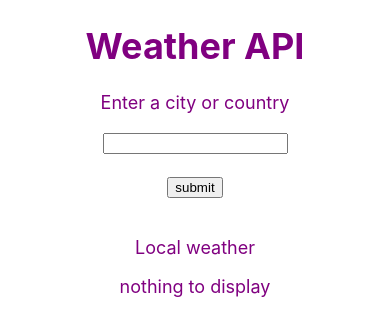
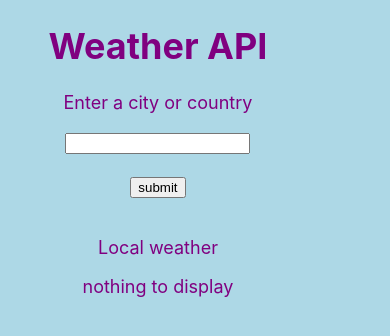
Before and after one commit to ekramteyeb/weatherapi, a React (Create React App) app: page / in a window 390 px wide. Shown: the top 336 px of the page. Built offline with nearby package versions, Linux system fonts and the light colour scheme; no server answers.

Commit message:
media queiry added

```diff
--- a/src/App.css
+++ b/src/App.css
@@ -2,8 +2,17 @@
   text-align: center;
   font-size: large;
   color: purple;
+  width:100%;
 }
+.DisplayComponent{
 
+  border: 18px solid cyan;
+  width:30%;
+  margin:auto 6px;
+  border-radius:2em;
+  display:inline-block;
+
+}
 .App-logo {
   height: 40vmin;
   pointer-events: none;
@@ -38,3 +47,21 @@
     transform: rotate(360deg);
   }
 }
+ @media only screen and (max-width: 600px) {
+   body {
+     background-color: lightblue;
+   }
+
+   .App {
+     width: 90%;
+
+   }
+   .DisplayComponent {
+     border: 4px solid cyan;
+     width:80%;
+     margin:6px auto;
+
+     display:inline-table;
+
+   }
+ }
--- a/src/App.js
+++ b/src/App.js
@@ -9,10 +9,10 @@ dotenv.config() */
 require('dotenv').config()
 
 const api_key = process.env.REACT_APP_API_KEY
-console.log(process.env.REACT_APP_API_KEY)
+
 const Display = ({weather}) => {
   return (
-    <div style={{border:'18px solid cyan', width:'30%', margin:'auto 6px', borderRadius:'2em', display:'inline-block'}}>
+    <div className='DisplayComponent'>
       <h4>{weather.name}</h4>
       <h6>{weather.sys.country}</h6>
       <p>{weather.main.temp} °C , {weather.weather[0].description}</p>
```
